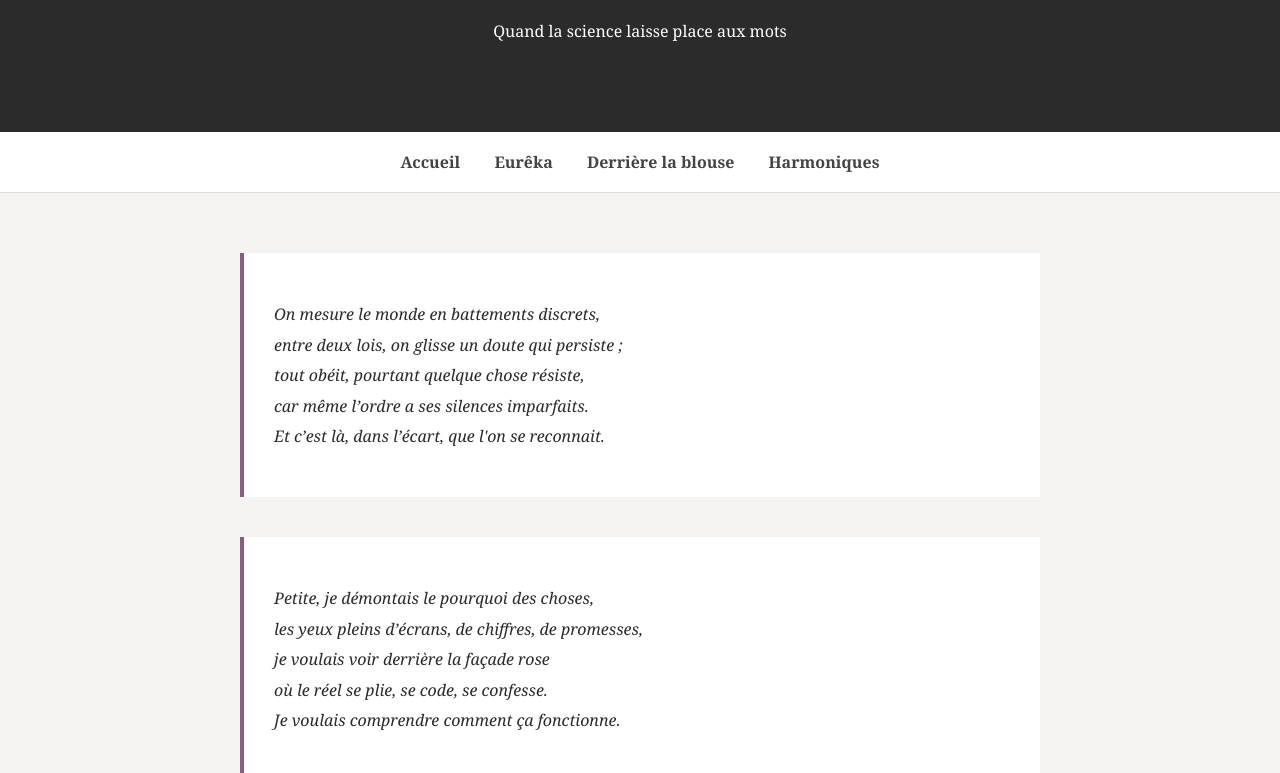
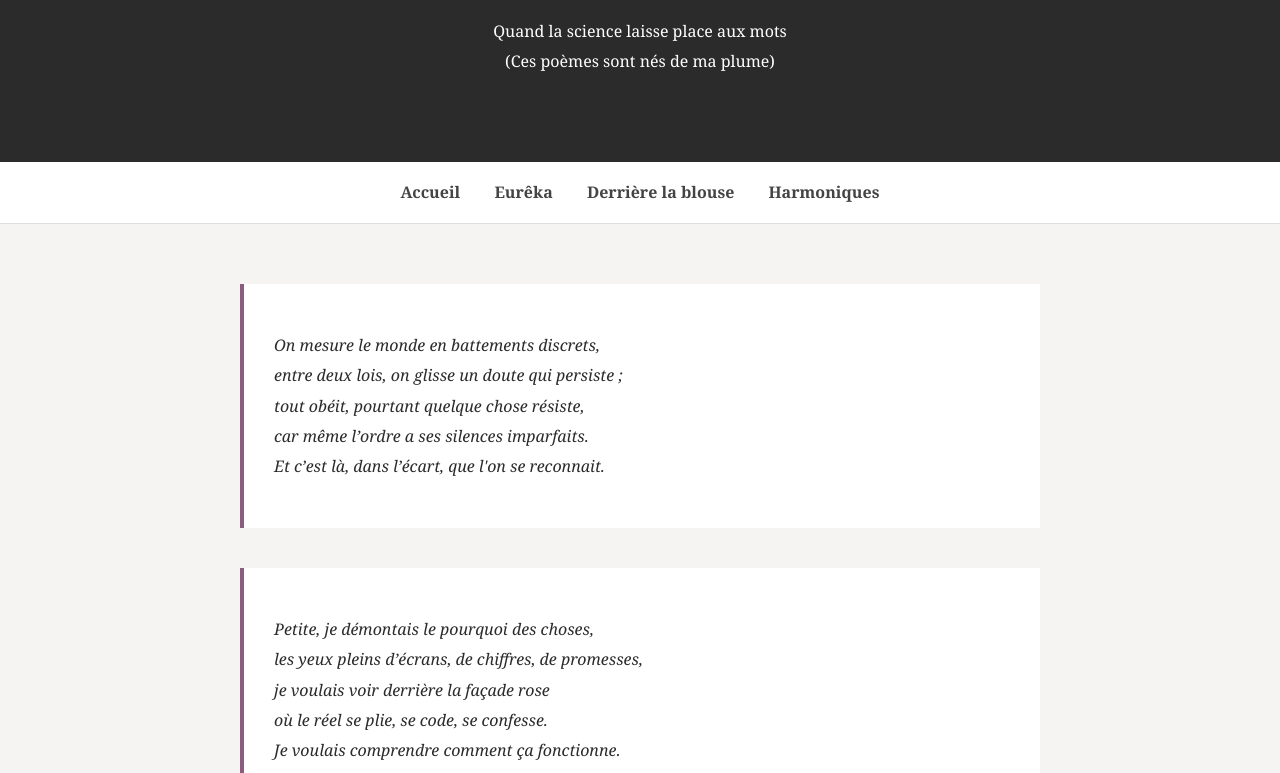
Before and after one commit to najwawadoud20-cloud/atomes-axiomes, a plain HTML site: page harmoniques.html in a window 1280 px wide. Shown: the part 158-931 px from the top of the page. Drawn offline with Linux system fonts and the light colour scheme.

Commit message:
Update harmoniques.html

```diff
--- a/harmoniques.html
+++ b/harmoniques.html
@@ -64,7 +64,8 @@
 
 <header>
   <h1>Harmoniques</h1>
-  <p>Quand la science laisse place aux mots</p>
+  <p>Quand la science laisse place aux mots<br>
+(Ces poèmes sont nés de ma plume)</p>
 </header>
 
 <nav>
```
